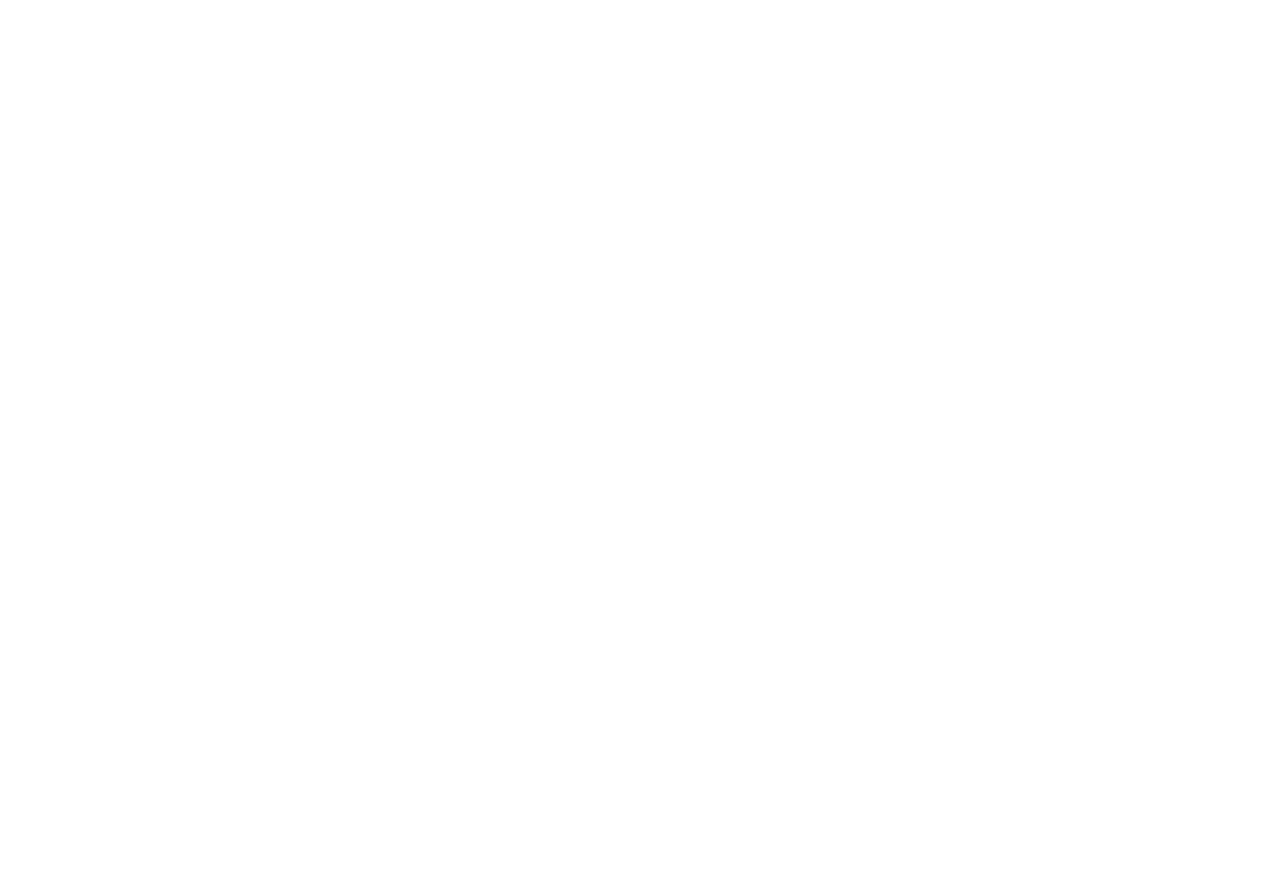
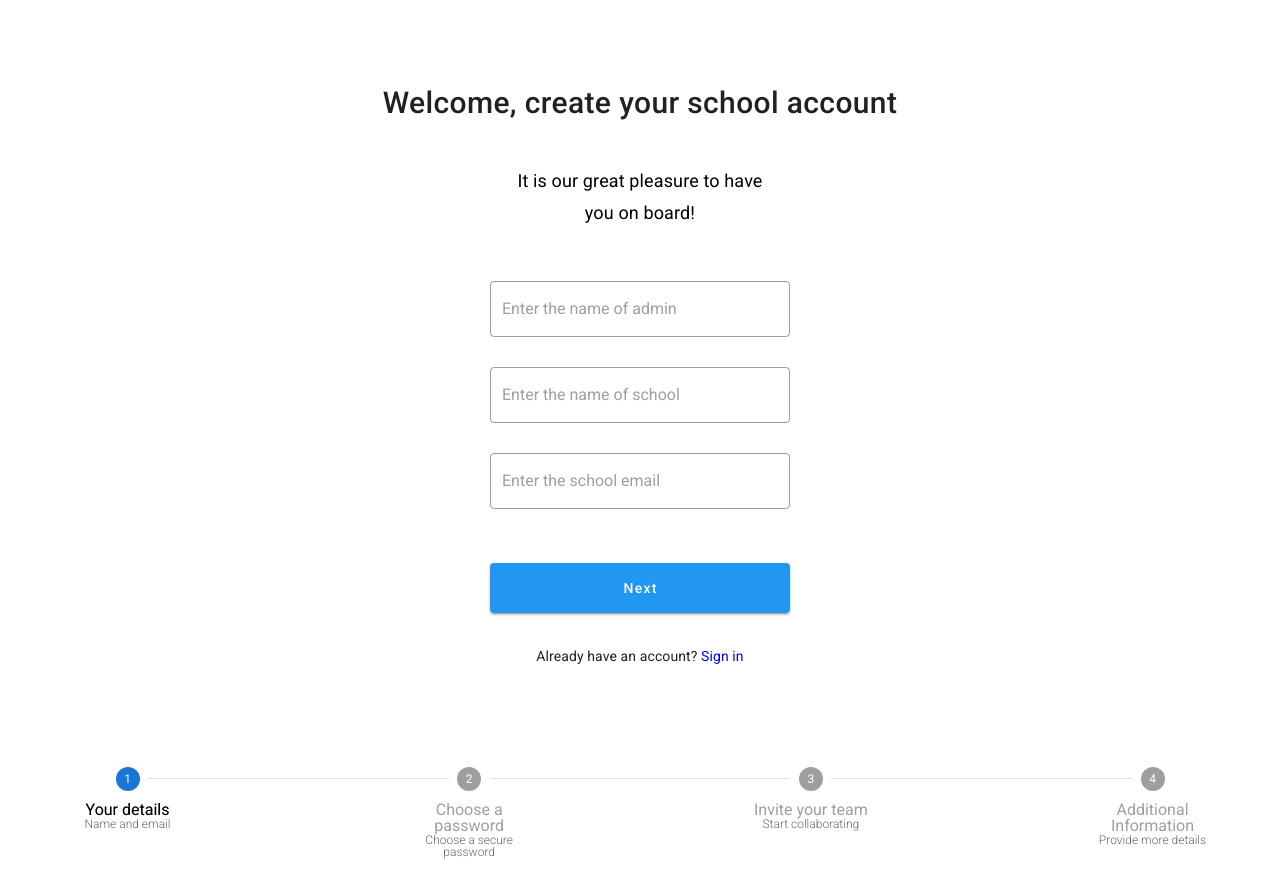
Before and after one commit to CORONILLA273/front-proyecto-lenguajes, a Nuxt app: page /signup in a window 1280 px wide. Before the commit this address had no page. Before the commit the page ends 800 px from the top, so only its background shows below. Built offline with nearby package versions, Linux system fonts and the light colour scheme.

Commit message:
Login y signup funcionando al 100%

```diff
--- a/pages/login/index.vue
+++ b/pages/login/index.vue
@@ -18,6 +18,7 @@
                 <!-- Modificar por "nombre escuela"-->
                 <v-text-field
                   v-model="email"
+                  :rules="emailValidation"
                   class="fixed-width"
                   outlined
                   placeholder="Enter the email"
@@ -29,7 +30,7 @@
                   label="Password"
                   outlined
                   class="fixed-width"
-                  :append-icon="showPassword ? 'mdi-eye-off' : 'mdi-eye'"
+                  :append-icon="showPassword ? 'mdi-eye' : 'mdi-eye-off'"
                   @click:append="togglePasswordVisibility"
                 />
               </v-form>
@@ -50,11 +51,11 @@
             </v-card-actions>
             <div style="display: flex; align-items: center;">
               <v-card-text style="margin-right: 0px;">
-                Already have an account?
+                Don't have an account yet?
+                <router-link to="/signup" style="text-decoration: none; color: blue;">
+                  Signup
+                </router-link>
               </v-card-text>
-              <router-link to="/signup" style="text-decoration: none; color: blue;">
-                Signup
-              </router-link>
             </div>
           </v-card>
         </v-container>
@@ -70,7 +71,11 @@ export default {
       email: null,
       password: null,
 
-      showPassword: true
+      showPassword: false,
+
+      emailValidation: [
+        v => /.+@.+\..+/.test(v) || 'E-mail must be valid'
+      ]
     }
   },
   methods: {
@@ -86,7 +91,7 @@ export default {
           console.log('@@ res => ', res)
           if (res.data.token) {
             localStorage.setItem('token', res.data.token)
-            this.$router.push('/dashboard')
+            this.$router.push('/home')
           }
         })
         .catch((err) => {
--- a/pages/dashboard/index.vue
+++ b/pages/signup/index.vue
@@ -7,7 +7,7 @@
       >
         <!-- Main Card -->
         <v-card flat style="width: 600px; height: 700px; margin-top: 15px;" align="center" class="d-flex flex-column align-center justify-center">
-          <v-stepper v-model="step">
+          <v-stepper v-model="step" flat>
             <v-stepper-items>
               <!-- Step 1 -->
               <v-stepper-content step="1">
@@ -52,7 +52,6 @@
                   <v-card-actions class="justify-center">
                     <v-btn
                       color="blue"
-                      elevation="0"
                       class="fixed-width"
                       style="height: 50px;"
                       @click="nextStep(1)"
@@ -63,13 +62,13 @@
                     </v-btn>
                   </v-card-actions>
                   <v-card-actions class="justify-center">
-                    <div style="display: flex; align-items: center;">
+                    <div style="display: flex; align-items: center; white-space: nowrap;">
                       <v-card-text style="margin-right: 0px;">
                         Already have an account?
+                        <router-link to="/login" style="text-decoration: none; color: blue;">
+                          Sign in
+                        </router-link>
                       </v-card-text>
-                      <router-link to="/signup" style="text-decoration: none; color: blue;">
-                        Signup
-                      </router-link>
                     </div>
                   </v-card-actions>
                 </v-card>
@@ -77,7 +76,7 @@
 
               <!-- Step 2 -->
               <v-stepper-content step="2">
-                <v-card style="width: 550px; height: 600px; margin-top: 30px;">
+                <v-card flat style="width: 550px; height: 600px; margin-top: 30px;">
                   <v-card-title class="text-center" style="font-size: 29px; margin-bottom: 30px; margin-top: 100px">
                     Udemy school, Choose your password
                   </v-card-title>
@@ -111,7 +110,6 @@
                   <v-card-actions class="justify-center">
                     <v-btn
                       color="blue"
-                      elevation="0"
                       class="fixed-width"
                       style="height: 50px;"
                       @click="nextStep(2)"
@@ -128,7 +126,7 @@
               <v-stepper-content step="3">
                 <v-card flat style="width: 550px; height: 600px; margin-top: 30px;">
                   <v-card-title style="font-size: 29px; margin-bottom: 30px; margin-top: 100px">
-                    Udemy school, Choose your password
+                    Udemy school, Choose your staffs
                   </v-card-title>
                   <v-card-text align="center">
                     <v-form>
@@ -154,7 +152,6 @@
                   <v-card-actions class="justify-center">
                     <v-btn
                       color="blue"
-                      elevation="0"
                       class="fixed-width"
                       style="height: 50px;"
                       @click="nextStep(3)"
@@ -171,24 +168,20 @@
               <v-stepper-content step="4">
                 <v-card flat style="width: 550px; height: 600px; margin-top: 30px;">
                   <v-card-title class="justify-center" style="font-size: 30px; margin-bottom: 30px">
-                    Welcome, Log into you account
+                    All right, let's start!
                   </v-card-title>
                   <v-card-text align="center">
-                    <b>It is our great pleasure to have <br> you on board!</b>
-                  </v-card-text>
-                  <v-card-text align="center">
-                    alo
+                    <b>We're ready, are you too?</b>
                   </v-card-text>
                   <v-card-actions class="justify-center">
                     <v-btn
                       color="blue"
-                      elevation="0"
                       class="fixed-width"
                       style="height: 50px;"
                       @click="signupUser()"
                     >
                       <span style="text-transform: none; color: white;">
-                        login
+                        Finish
                       </span>
                     </v-btn>
                   </v-card-actions>
@@ -198,23 +191,35 @@
           </v-stepper>
         </v-card>
         <!-- Stepper Card -->
-        <v-card flat elevation="0" class="stepper-card">
-          <v-stepper v-model="step" alt-labels>
+        <v-card flat class="stepper-card">
+          <v-stepper v-model="step" flat alt-labels>
             <v-stepper-header>
               <v-stepper-step :complete="isStep1Complete" step="1">
-                Your details <br> Name and email
+                <div class="step-text">
+                  Your details
+                  <small>Name and email</small>
+                </div>
               </v-stepper-step>
               <v-divider />
               <v-stepper-step :complete="isStep2Complete" step="2">
-                Choose a password <br> Choose a secure password
+                <div class="step-text">
+                  Choose a password
+                  <small>Choose a secure password</small>
+                </div>
               </v-stepper-step>
               <v-divider />
               <v-stepper-step :complete="isStep3Complete" step="3">
-                Invite your team <br> Start collaborating
+                <div class="step-text">
+                  Invite your team
+                  <small>Start collaborating</small>
+                </div>
               </v-stepper-step>
               <v-divider />
               <v-stepper-step :complete="isStep4Complete" step="4">
-                Additional Information <br> Provide more details
+                <div class="step-text">
+                  Additional Information
+                  <small>Provide more details</small>
+                </div>
               </v-stepper-step>
             </v-stepper-header>
           </v-stepper>
@@ -276,7 +281,7 @@ export default {
       return !!this.staffNumber && !!this.schoolAddress
     },
     isStep4Complete () {
-      return !!this.staffNumber && !!this.schoolAddress
+      return false
     }
   },
   methods: {
@@ -291,7 +296,7 @@ export default {
     nextStep (currentStep) {
       if (currentStep === 1 && this.isStep1Complete && this.isValidEmail(this.schoolEmail)) {
         this.step = 2
-      } else if (currentStep === 2 && this.isStep2Complete && (this.password === this.confirmPassword)) {
+      } else if (currentStep === 2 && this.isStep2Complete && (this.password.length > 8) && (this.password === this.confirmPassword)) {
         this.step = 3
       } else if (currentStep === 3 && this.isStep3Complete && this.isPositiveInteger(this.staffNumber)) {
         this.step = 4
@@ -318,6 +323,7 @@ export default {
         .catch((err) => {
           console.log('@@@ err => ', err)
         })
+      this.$router.push('/login')
     },
     finish () {
       // Lógica al finalizar el stepper
@@ -358,4 +364,8 @@ export default {
 .equal-height {
   height: 700px; /* Ajusta la altura del v-card principal */
 }
+
+.step-text {
+  text-align: center;
+}
 </style>
```
